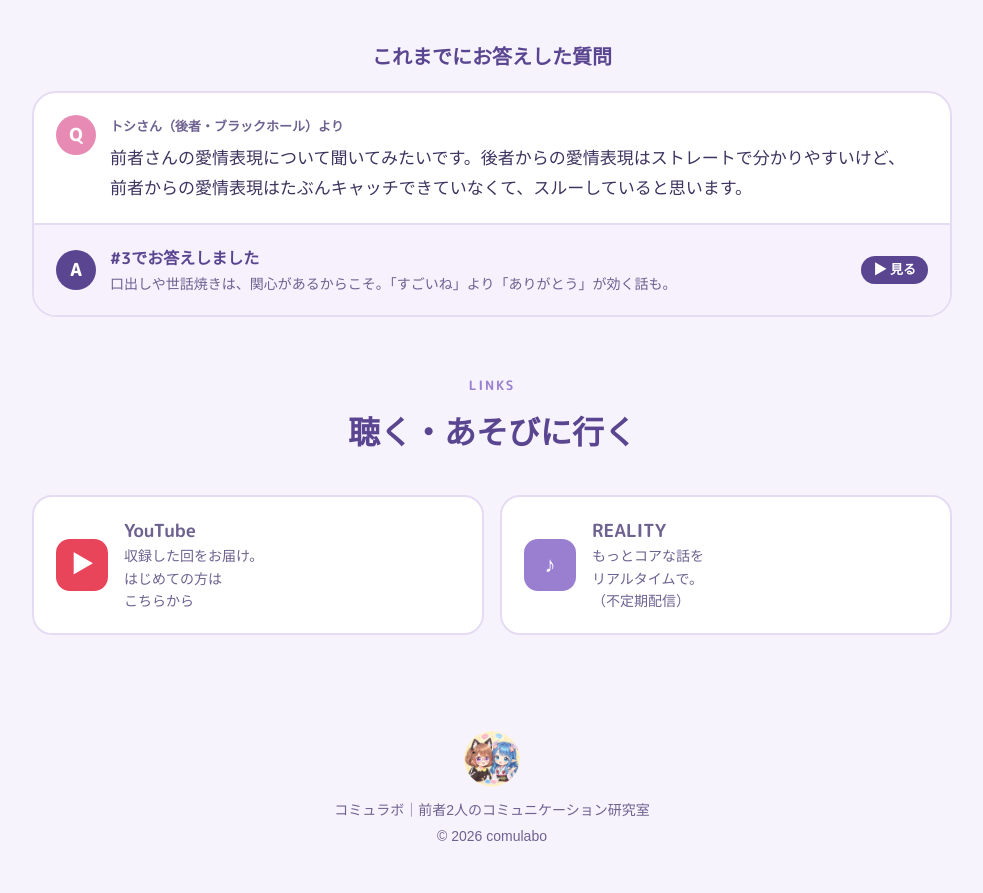
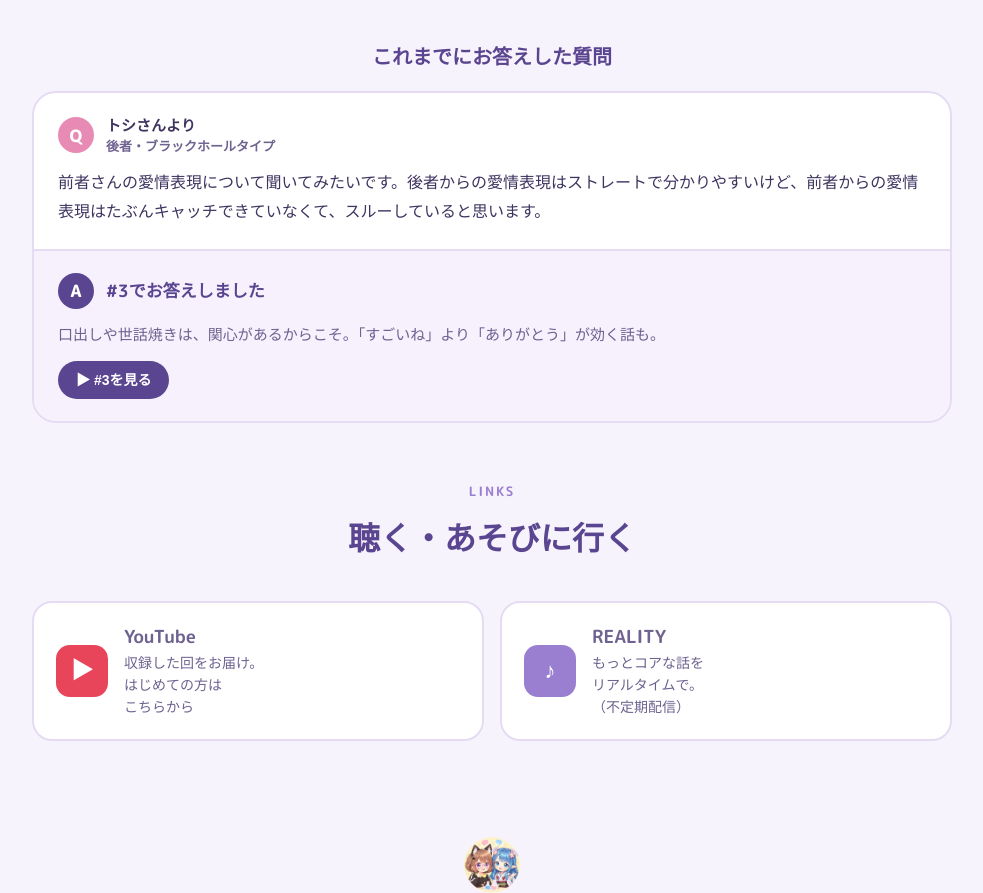
Before and after one commit to reenn0426-jpg/comulabo, a plain HTML site: page index.html in a window 1280 px wide. Shown: the part 4268-5161 px from the top of the page, without its empty margins (148-1131 px from the left). Drawn offline with Linux system fonts and the light colour scheme; a web font is replaced by a local one.

Commit message:
質問への回答カードをスマホでも読みやすく調整

```diff
--- a/index.html
+++ b/index.html
@@ -110,16 +110,19 @@
   .qa-head{margin:40px 0 16px;text-align:center;font-family:"M PLUS Rounded 1c";font-size:20px;color:var(--lav-deep)}
   .qa-list{display:grid;gap:20px}
   .qa{background:var(--paper);border:2px solid var(--line);border-radius:var(--radius);overflow:hidden}
-  .qa-q{display:flex;gap:14px;padding:22px 22px 18px}
-  .qa-mark{flex:none;width:40px;height:40px;border-radius:50%;display:grid;place-items:center;font-family:"M PLUS Rounded 1c";font-weight:800;font-size:18px;color:#fff;background:#e88bb4}
+  .qa-q,.qa-a{display:flex;flex-direction:column;gap:12px;padding:22px 24px}
+  .qa-row{display:flex;align-items:center;gap:12px}
+  .qa-mark{flex:none;width:36px;height:36px;border-radius:50%;display:grid;place-items:center;font-family:"M PLUS Rounded 1c";font-weight:800;font-size:17px;line-height:1;color:#fff;background:#e88bb4}
   .qa-mark.a{background:var(--lav-deep)}
-  .qa-who{margin:0 0 4px;font-size:13px;font-weight:700;color:var(--ink-soft)}
-  .qa-text{margin:0;line-height:1.8;color:var(--ink)}
-  .qa-a{display:flex;align-items:center;gap:14px;padding:18px 22px;background:#f6f1fd;text-decoration:none;color:inherit;border-top:2px solid var(--line);transition:background .15s}
+  .qa-who{margin:0;font-size:15px;font-weight:700;color:var(--ink);line-height:1.5}
+  .qa-who small{display:block;font-size:13px;color:var(--ink-soft);font-weight:700;line-height:1.4}
+  .qa-ttl{font-family:"M PLUS Rounded 1c";color:var(--lav-deep);font-size:17px;line-height:1.5}
+  .qa-text{margin:0;font-size:16px;line-height:1.85;color:var(--ink);word-break:normal;overflow-wrap:anywhere;text-wrap:wrap}
+  .qa-a{background:#f6f1fd;text-decoration:none;color:inherit;border-top:2px solid var(--line);transition:background .15s}
+  .qa-a .qa-text{color:var(--ink-soft);font-size:15px}
   .qa-a:hover{background:#ece4fb}
-  .qa-ans{flex:1;min-width:0}
-  .qa-ans b{display:block;font-family:"M PLUS Rounded 1c";color:var(--lav-deep);font-size:16px}
-  .qa-ans>span{display:block;font-size:14px;line-height:1.7;color:var(--ink-soft)}
+  .qa-btn{align-self:flex-start;font-size:14px;color:#fff;font-weight:700;background:var(--lav-deep);padding:6px 18px;border-radius:999px}
+  @media (max-width:480px){.qa-q,.qa-a{padding:18px 18px}.qa-btn{align-self:stretch;text-align:center;padding:10px 18px;font-size:15px}}
 
   /* links */
   .links{display:grid;gap:16px;grid-template-columns:repeat(auto-fit,minmax(260px,1fr))}
@@ -301,16 +304,13 @@
       <div class="qa-list">
         <div class="qa">
           <div class="qa-q">
-            <span class="qa-mark">Q</span>
-            <div>
-              <p class="qa-who">トシさん（後者・ブラックホール）より</p>
-              <p class="qa-text">前者さんの愛情表現について聞いてみたいです。後者からの愛情表現はストレートで分かりやすいけど、前者からの愛情表現はたぶんキャッチできていなくて、スルーしていると思います。</p>
-            </div>
+            <div class="qa-row"><span class="qa-mark">Q</span><p class="qa-who">トシさんより<small>後者・ブラックホールタイプ</small></p></div>
+            <p class="qa-text">前者さんの愛情表現について聞いてみたいです。後者からの愛情表現はストレートで分かりやすいけど、前者からの愛情表現はたぶんキャッチできていなくて、スルーしていると思います。</p>
           </div>
           <a class="qa-a" href="https://www.youtube.com/watch?v=9E_IwADtQVw" target="_blank" rel="noopener">
-            <span class="qa-mark a">A</span>
-            <span class="qa-ans"><b>#3でお答えしました</b><span>口出しや世話焼きは、関心があるからこそ。「すごいね」より「ありがとう」が効く話も。</span></span>
-            <span class="watch">▶ 見る</span>
+            <div class="qa-row"><span class="qa-mark a">A</span><b class="qa-ttl">#3でお答えしました</b></div>
+            <p class="qa-text">口出しや世話焼きは、関心があるからこそ。「すごいね」より「ありがとう」が効く話も。</p>
+            <span class="qa-btn">▶ #3を見る</span>
           </a>
         </div>
       </div>
```
